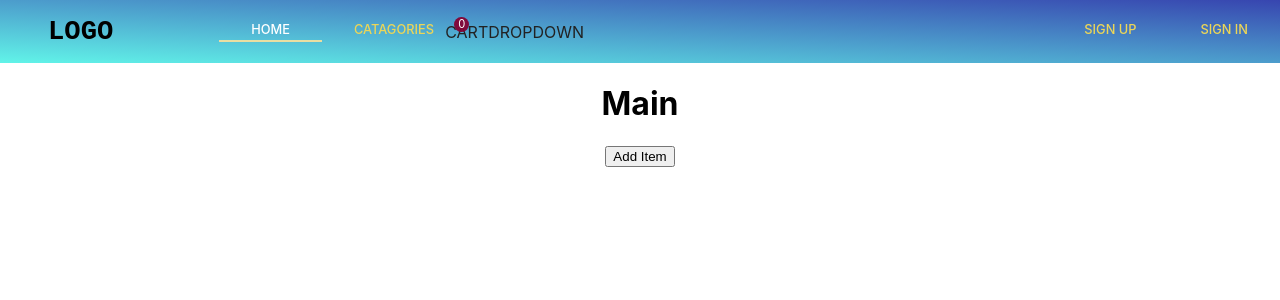
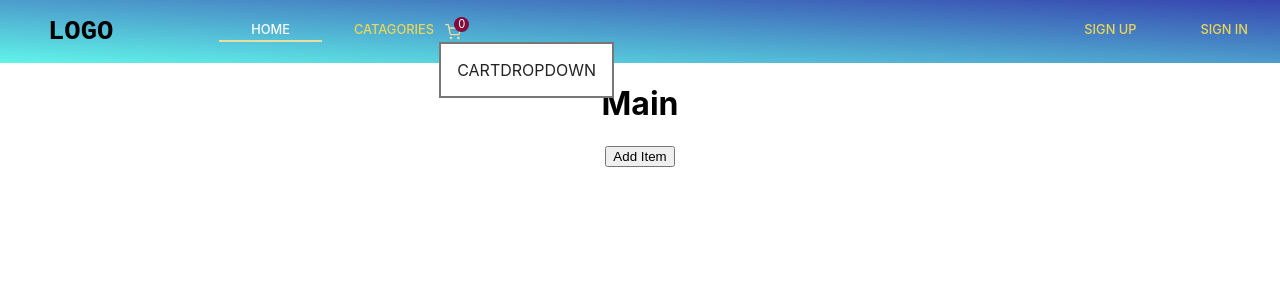
Before and after one commit to ShahedAhmadAhadi/sturdy-octo-invention, a React (Create React App) app in the folder app/: page / in a window 1280 px wide. Shown: the top 300 px of the page. Built offline with nearby package versions, Linux system fonts and the light colour scheme; no server answers; the database is empty.

Commit message:
hover and styles on hovering child component

```diff
--- a/app/src/components/cart-dropdown.js
+++ b/app/src/components/cart-dropdown.js
@@ -1,8 +1,9 @@
 import React from 'react'
+import './styles/cart_dropdown.css'
 
 function CartDropdown() {
     return (
-        <div className="cart-dropdown">
+        <div className="cart-dropdown" onMouseOver={(e) => {e.stopPropagation()}} onMouseUp={(e) => {e.stopPropagation()}} onMouseEnter={(e) => {e.stopPropagation()}} onMouseUpCapture={(e) => {e.stopPropagation()}} onMouseOut={(e) => {e.stopPropagation()}}>
             CartDropdown
         </div>
     )
--- a/app/src/components/styles/cart_dropdown.css
+++ b/app/src/components/styles/cart_dropdown.css
@@ -1,3 +1,12 @@
 .cart-dropdown{
     position: absolute;
+    top: 25px;
+    left: 0;
+    background: #fff;
+    border: 2px solid #777;
+    padding: 1em;
 }
+
+.cart-dropdown:hover{
+    background: linear-gradient(120deg, #4d63e0 10% 60%, #70f59c 60%);
+}
```
